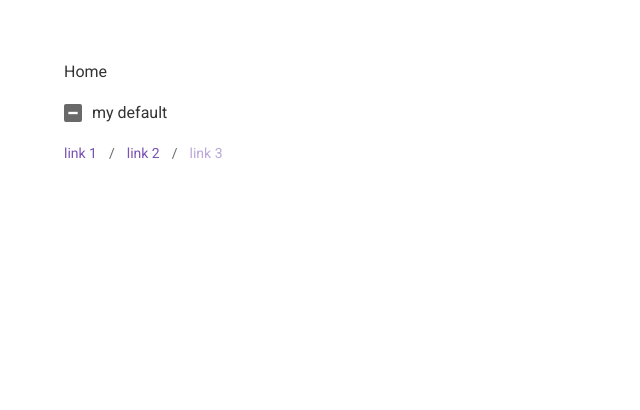
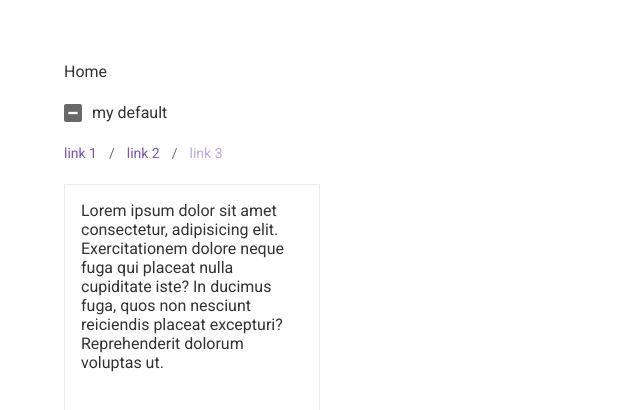
Before and after one commit to bcastlel/vue-ui-kit, a Vue app: page / in a window 1280 px wide. Shown: the top 410 px of the page, without its empty margins (0-640 px from the left). Built offline with nearby package versions, Linux system fonts and the light colour scheme.

Commit message:
add aspect ratio block

```diff
--- /dev/null
+++ b/src/styles/blocks/aspect-ratio.scss
@@ -0,0 +1,26 @@
+$default-aspect-ratio: 16 / 9;
+
+.aspect-ratio {
+  display: flex;
+  overflow: hidden;
+
+  &,
+  &__content {
+    max-width: 100%;
+  }
+
+  &::before,
+  &__content {
+    flex: 1 0 0;
+  }
+
+  // sizer
+  &::before {
+    content: "";
+    padding-bottom: percentage(1 / $default-aspect-ratio);
+  }
+
+  &__content {
+    margin-left: -100%;
+  }
+}
--- a/src/styles/common.scss
+++ b/src/styles/common.scss
@@ -1,4 +1,5 @@
 @import '@/styles/vars';
+@import '@/styles/blocks/aspect-ratio';
 
 .app {
   padding: 5%;
--- a/src/views/Home.vue
+++ b/src/views/Home.vue
@@ -11,15 +11,21 @@
       :indeterminate.sync="indeterminate"
     />
 
-    <app-breadcrumbs :items="breadcrumbs" />
+    <app-breadcrumbs class="home__breadcrumbs" :items="breadcrumbs" />
+
+    <div class="home__aspect-ratio aspect-ratio">
+      <div class="home__aspect-ratio-content aspect-ratio__content">
+        Lorem ipsum dolor sit amet consectetur, adipisicing elit. Exercitationem dolore neque fuga qui placeat nulla cupiditate iste? In ducimus fuga, quos non nesciunt reiciendis placeat excepturi? Reprehenderit dolorum voluptas ut.
+      </div>
+    </div>
   </div>
 </template>
 
 <script lang="ts">
 import Vue from 'vue';
 import AppCheckbox from '@/components/AppCheckbox.vue';
+import { CheckboxChecked } from '@/models/checkbox';
 import AppBreadcrumbs from '@/components/AppBreadcrumbs.vue';
-import { CheckboxChecked } from '@/models/checkbox';
 import { BreadcrumbsItem } from '@/models/breadcrumbs';
 
 interface Data {
@@ -57,5 +63,23 @@ export default Vue.extend({
   &__checkbox {
     margin-bottom: 18px;
   }
+
+  &__breadcrumbs {
+    margin-bottom: 18px;
+  }
+
+  &__aspect-ratio {
+    border: 1px solid #ECECEC;
+    padding: 16px;
+    width: 256px;
+
+    &::before {
+      padding-bottom: 100%; // ratio
+    }
+
+    &-content {
+      line-height: normal;
+    }
+  }
 }
 </style>
```
